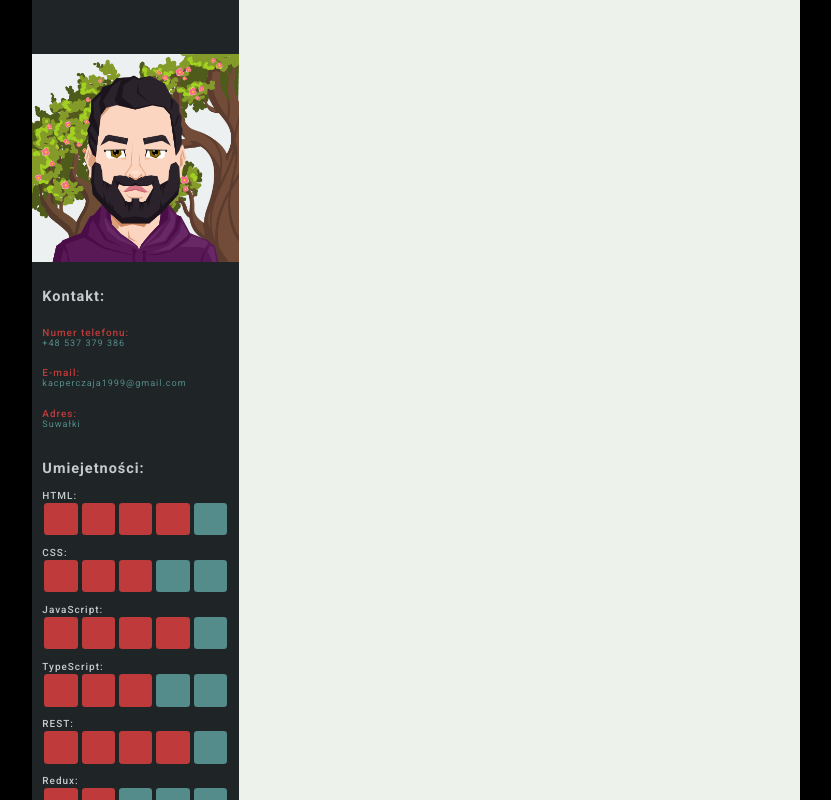
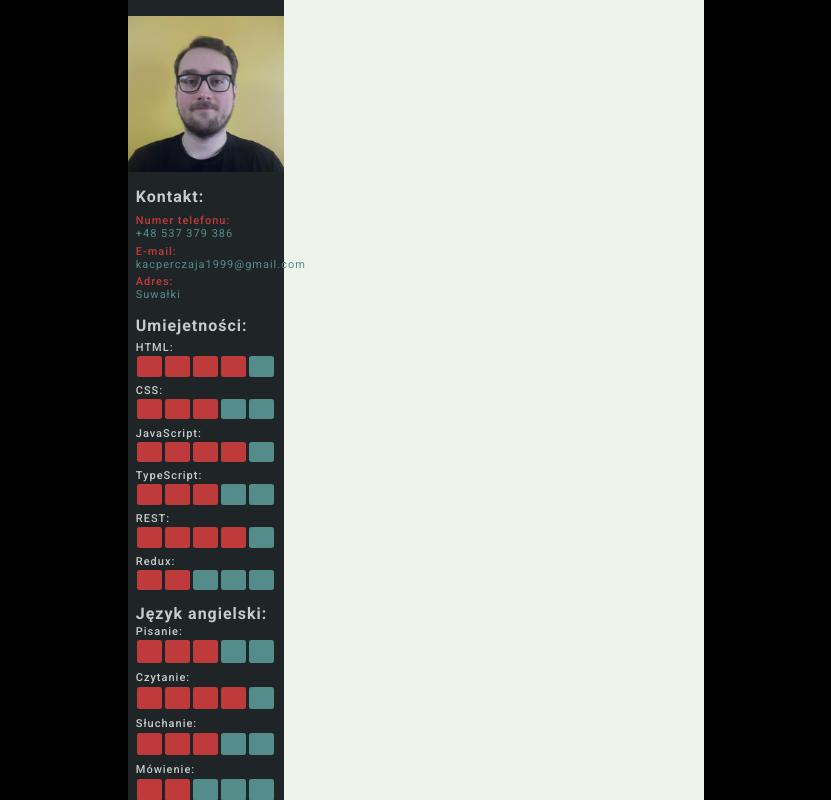
Before and after one commit to Jutrzenka/Curriculum-vitae, a React (Create React App) app: page / in a window 1280 px wide. Shown: the top 800 px of the page, without its empty margins (224-1055 px from the left). Built offline with nearby package versions, Linux system fonts and the light colour scheme.

Commit message:
Create LanguageSection

```diff
--- a/src/App.tsx
+++ b/src/App.tsx
@@ -4,9 +4,9 @@ import {LeftSection} from "./components/LeftSection/LeftSection";
 import "./_App.css";
 
 export const App = () => {
-    const [width, setWidth] = useState(60);
+    const [width, setWidth] = useState(45);
     return (
-    <div className="App">
+    <div className="App" style={{fontSize: `${width/4.5}px`}}>
         <div className={"CV"} style={{width: `${width}%`}}>
             <LeftSection/>
         </div>
--- a/src/components/LeftSection/ContactSection/_ContactSection.css
+++ b/src/components/LeftSection/ContactSection/_ContactSection.css
@@ -8,7 +8,7 @@
     display: block;
     font-weight: 700;
     color: var(--grey);
-    font-size: calc((10000vw/14142) * 1.6);
+    font-size: 1.6em;
 }
 
 .ContactSection_Data {
@@ -24,11 +24,11 @@
     display: block;
     font-weight: 500;
     color: var(--red);
-    font-size: calc((10000vw/14142) * 1.1);
+    font-size: 1.1em;
 }
 
 .ContactSection__text {
     display: block;
     font-weight: 400;
-    font-size: calc((10000vw/14142));
+    font-size: 1.1em;
 }
--- /dev/null
+++ b/src/components/LeftSection/LanguageSection/LanguageSection.tsx
@@ -0,0 +1,18 @@
+import React from "react";
+
+import "./_LanguageSection.css";
+import {Skill} from "../../Skill/Skill";
+
+export const LanguageSection = () => {
+    return (
+        <div className={"LanguageSection"}>
+            <div className={"SkillsSection_Data"}>
+                <h2 className={"SkillsSection_name"}>Język angielski:</h2>
+            </div>
+            <Skill title={"Pisanie"} point={3}/>
+            <Skill title={"Czytanie"} point={4}/>
+            <Skill title={"Słuchanie"} point={3}/>
+            <Skill title={"Mówienie"} point={2}/>
+        </div>
+    )
+}
--- /dev/null
+++ b/src/components/LeftSection/LanguageSection/_LanguageSection.css
@@ -0,0 +1,8 @@
+.LanguageSection {
+    height: 25%;
+    margin: 5%;
+    letter-spacing: 1px;
+    display: flex;
+    flex-direction: column;
+    justify-content: space-between;
+}
--- a/src/components/LeftSection/LeftSection.tsx
+++ b/src/components/LeftSection/LeftSection.tsx
@@ -2,17 +2,18 @@ import React from "react";
 import "./_LeftSection.css"
 import {ContactSection} from "./ContactSection/ContactSection";
 import {SkillsSection} from "./SkillsSection/SkillsSection";
+import { LanguageSection } from "./LanguageSection/LanguageSection";
 
 export const LeftSection = () => {
     return (
         <div className={"LeftSection"}>
             <div className={"LeftSection_Margin"}/>
             <div className={"LeftSection_Pictures"}>
-                <img className={"LeftSection_Images"} src={"./avatar.png"} alt={"Obrazek przedstawiający - Kacper Czaja"}/>
+                <img className={"LeftSection_Images"} src={"./photo.png"} alt={"Obrazek przedstawiający - Kacper Czaja"}/>
             </div>
             <ContactSection/>
             <SkillsSection/>
-            //@TODO Dorobić sekcję językową
+            <LanguageSection/>
         </div>
     )
 }
--- a/src/components/LeftSection/SkillsSection/SkillsSection.tsx
+++ b/src/components/LeftSection/SkillsSection/SkillsSection.tsx
@@ -1,6 +1,6 @@
 import React from "react";
 import "./_SkillsSection.css";
-import {Skill} from "./Skill/Skill";
+import {Skill} from "../../Skill/Skill";
 
 export const SkillsSection = () => {
     return (
--- a/src/components/LeftSection/SkillsSection/_SkillsSection.css
+++ b/src/components/LeftSection/SkillsSection/_SkillsSection.css
@@ -19,5 +19,5 @@
     display: block;
     font-weight: 700;
     color: var(--grey);
-    font-size: calc((10000vw/14142) * 1.6);
+    font-size: 1.6em;
 }
--- a/src/components/LeftSection/_LeftSection.css
+++ b/src/components/LeftSection/_LeftSection.css
@@ -5,7 +5,7 @@
 }
 
 .LeftSection_Margin {
-    height: 5%;
+    height: 2%;
 }
 
 .LeftSection_Images {
--- a/src/components/LeftSection/SkillsSection/Skill/_Skill.css
+++ b/src/components/Skill/_Skill.css
@@ -1,17 +1,24 @@
-.Skill {
-    height: 14.27%;
+.SkillsSection > .Skill {
+    height: 15%;
+}
+
+.LanguageSection > .Skill {
+    height: 25%;
 }
 
 .Skill_Data {
     width: 100%;
     height: 100%;
+    display: flex;
+    flex-direction: column;
+    justify-content: space-around;
 }
 
 .Skill_title {
     display: block;
     font-weight: 500;
     color: var(--grey);
-    font-size: calc((10000vw/14142) * 1.1);
+    font-size: 1.1em
 }
 
 .Skill_Points {
@@ -29,17 +36,17 @@
 .Skill__Point {
     display: block;
     width: 20%;
-    height: 100%;
+    height: 80%;
     background-color: var(--red);
     border-radius: 10%;
-    margin: 1%;
+    margin: 0 1%;
 }
 
 .Skill__NonPoint {
     display: block;
     width: 20%;
-    height: 100%;
+    height: 80%;
     background-color: var(--light-blue);
     border-radius: 10%;
-    margin: 1%;
+    margin: 0 1%;
 }
```
Also changed, not shown: public/avatar.png (deleted), public/photo.png (added), src/components/Skill/Skill.tsx (renamed from src/components/LeftSection/SkillsSection/Skill/Skill.tsx).
